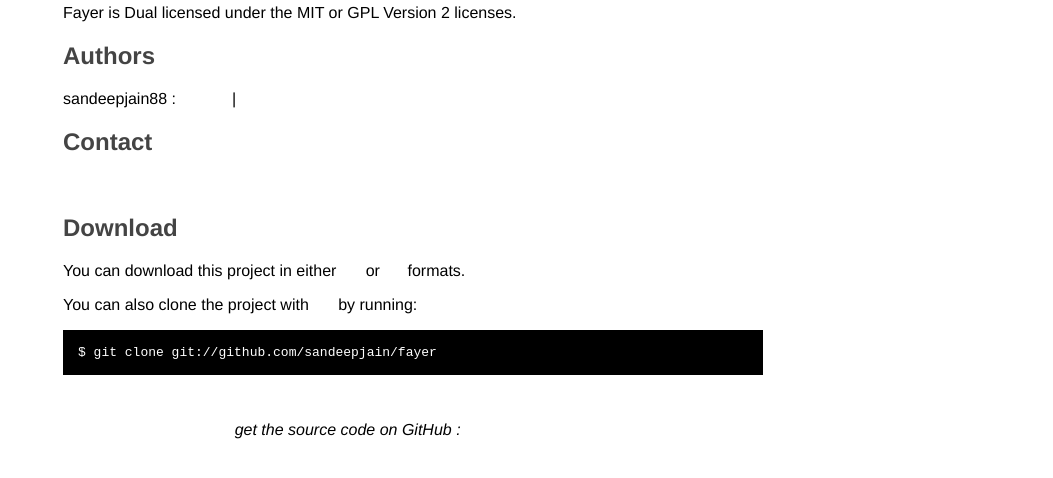
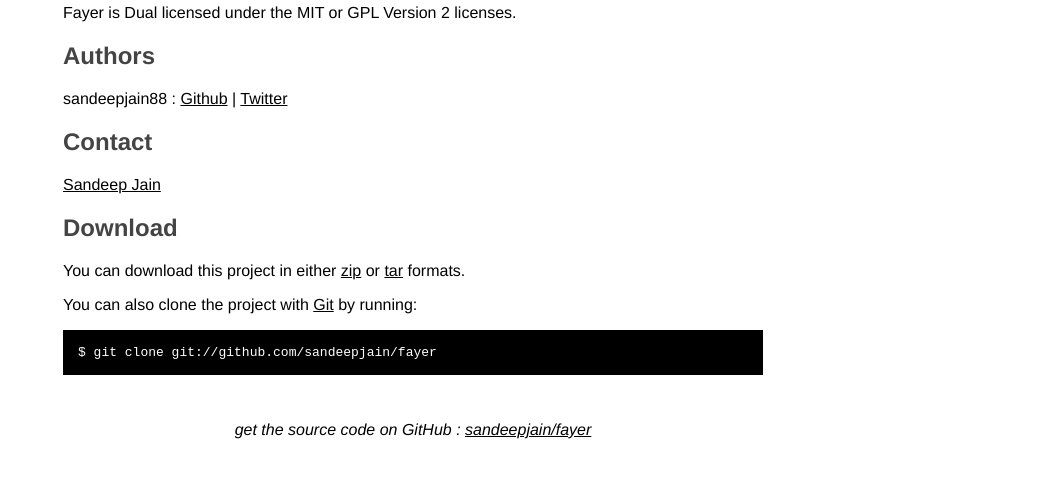
Before and after one commit to sandeepjain/fayer, a plain HTML site: page index.html in a window 1280 px wide. Shown: the part 322-800 px from the top of the page, without its empty margins (227-1280 px from the left). Drawn offline with Linux system fonts and the light colour scheme.

Commit message:
Edited index.html via GitHub

```diff
--- a/index.html
+++ b/index.html
@@ -22,7 +22,7 @@
     h1 .small a { color: #AAAAAA }
     h2 { font-size: 1.5em; color: #444444; }
     h3 { text-align: center; color: #444444; }
-    a { color: #ffffff; }
+    a { color: #000000; }
     .description { font-size: 1.2em; margin-bottom: 30px; margin-top: 30px; font-style: italic;}
     .download { float: right; }
     pre { background: #000; color: #fff; padding: 15px;}
```
